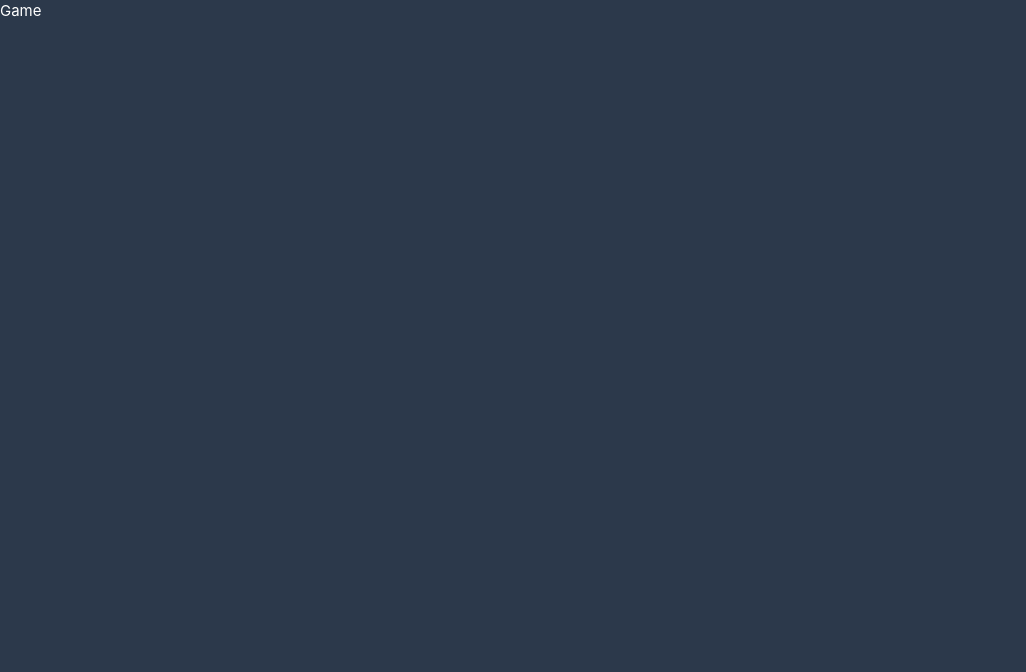
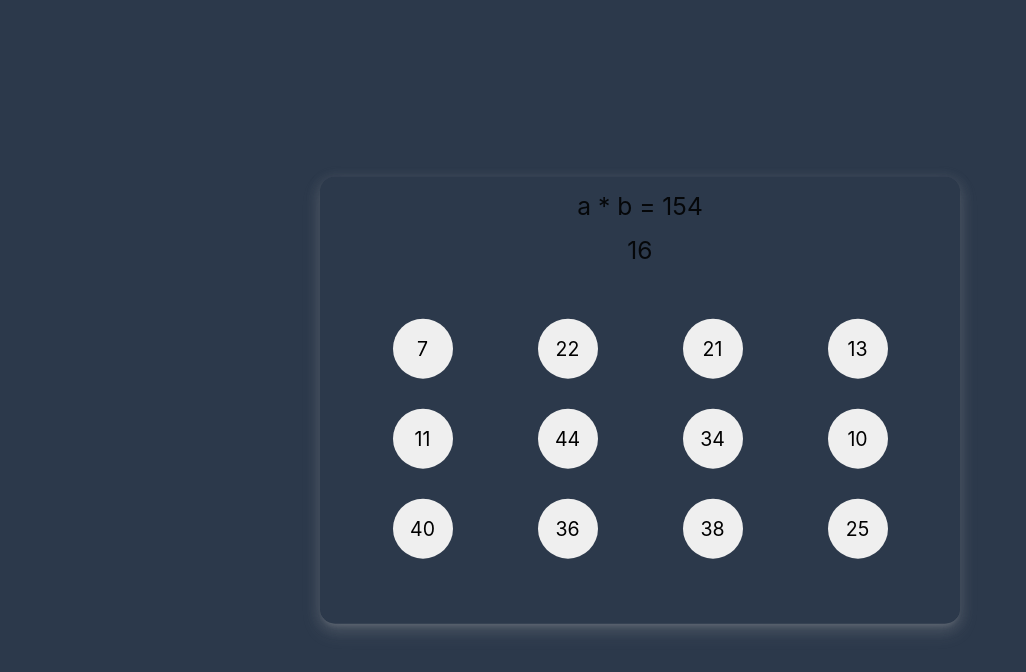
Before and after one commit to priyanshu411/math-game, a React (Vite) app: page /game in a window 1280 px wide. Shown: the top 672 px of the page, without its empty margins (0-1026 px from the left). Built offline with nearby package versions, Linux system fonts and the light colour scheme.

Commit message:
update style

```diff
--- a/src/components/Game.jsx
+++ b/src/components/Game.jsx
@@ -1,8 +1,183 @@
-function Game(){
-    return(
-        <div className="white-text">
-            Game
-        </div>
+import { useState, useEffect, useRef } from "react";
+
+function Game() {
+    const [que, setQue] = useState(null);
+    const timeRef = useRef(10);
+    const operation = ["+", "-", "*", "/"];
+    const totalTime = 20;
+    let totalQue = 10;
+    let intervalId;
+    let a = 0, b = 0;
+    const M = window.M;
+
+    useEffect(() => {
+        setTimeout(generateQue, 1000);
+    }
+        , []);
+
+
+    // start the time
+    let startTime = () => intervalId = setInterval(updateTime, 1000);
+
+
+    // update time
+    let updateTime = () => {
+        console.log("run" + totalQue);
+        let t = Number(timeRef.current.innerHTML);
+        if (t == 0) {
+            resetAll();
+            if (totalQue > 0) {
+                generateQue();
+            }
+            return;
+        }
+        timeRef.current.innerHTML = t - 1;
+
+    }
+
+
+    // reset
+    const resetAll = () => {
+        clearInterval(intervalId);
+        console.log("reset");
+        totalQue--;
+        intervalId = null;
+        setQue(null);
+        timeRef.current.innerHTML = totalTime;
+        a = b = 0;
+
+    }
+
+    // get random number
+    let randomNum = (min, max) => Math.floor(Math.random() * (max - min + 1) + min);
+
+    //set answer
+    function setAns(n1, n2, obj) {
+        switch (obj.oper) {
+            case "+":
+                obj.num1 = n1;
+                obj.num2 = n2;
+                return (n1 + n2);
+            case "-":
+                obj.num1 = n1;
+                obj.num2 = n2;
+                return (n1 - n2);
+            case "*":
+                obj.num1 = n1;
+                obj.num2 = n2;
+                return (n1 * n2);
+            case "/":
+                if (n1 < n2) {
+                    let temp = n1;
+                    n1 = n2;
+                    n2 = temp;
+                }
+                let rem = n1 % n2;
+                n1 = n1 - rem;
+                obj.num1 = n1;
+                obj.num2 = n2;
+                return (n1 / n2);
+
+        }
+    }
+
+
+
+    // generate questions
+    function generateQue() {
+        const min = 1, max = 50;
+        let obj = {};
+        let num = []
+        let n1 = randomNum(min, max);
+        let n2 = randomNum(min, max);
+        obj.oper = operation[randomNum(0, operation.length - 1)];
+        // obj.oper = operation[3];
+        obj.ans = setAns(n1, n2, obj);
+        num.push(obj.num1);
+        num.push(obj.num2);
+        for (let j = 0; j < 10; j++) {
+            let n = randomNum(min, max);
+            if (num.includes(n)) {
+                j--;
+            } else {
+                num.push(n);
+            }
+            obj.ranNum = num;
+        }
+        setQue(obj);
+        timeRef.current.innerHTML = totalTime;
+        console.log(que);
+        console.log(obj);
+        startTime();
+
+    }
+
+
+    // check answer
+    let checkAns = (e) => {
+        let flag = false;
+        if (a === 0) {
+            a = Number(e.target.value);
+            e.target.disabled = true;
+        }
+        else {
+            b = Number(e.target.value);
+            e.target.disabled = true;
+            switch (que.oper) {
+                case "+":
+                    if (a + b == que.ans)
+                        flag = true;
+                case "-":
+                    if (a - b == que.ans)
+                        flag = true;
+                case "*":
+                    if (a * b == que.ans)
+                        flag = true;
+                case "/":
+                    if (a / b == que.ans)
+                        flag = true;
+
+            }
+            if (flag) {
+                M.toast({ html: '<i class="material-icons">done</i>Right Answer', displayLength: 1200, classes: "green darken-1" });
+            }
+            else {
+                M.toast({ html: '<i class="material-icons">close</i>Wrong Answer', displayLength: 1200, classes: "red lighten-1" });
+            }
+            resetAll();
+            // generateQue();
+        }
+
+    }
+
+
+
+    return (
+        <>
+            <section className="row" >
+                <div className="box box-shadow col s10 m6 offset-s1 offset-m3">
+                    <div className="center">
+                        {que != null ?
+                            <h5 >a {que.oper} b = {que.ans}</h5>
+                            : ""
+                        }
+                        <h5 ref={timeRef} ></h5>
+                    </div>
+                    <div className="row p2">
+                        {
+                            que != null ?
+                                que.ranNum.map((n, i) => {
+                                    return (
+                                        <div key={i} className="col s4 m4 l3 center">
+                                            <button value={n} onClick={checkAns} className="my-btn">{n}</button>
+                                        </div>
+                                    );
+                                }) : ""
+                        }
+                    </div>
+                </div>
+            </section>
+        </>
     );
 }
 export default Game;
--- a/src/components/Home.jsx
+++ b/src/components/Home.jsx
@@ -2,11 +2,11 @@ import React from "react";
 import { Link } from "react-router-dom";
 function Home() {
     return (
-        <main className="main">
+        <main>
             <div className="row">
-                <div className="startBox col s10 m6 l4 offset-s1 offset-m3 offset-l4">
-                    <h3 className="center white-text p">Math Game</h3>
-                    <div className="center p">
+                <div className="box box-shadow col s10 m6 l4 offset-s1 offset-m3 offset-l4">
+                    <h3 className="center white-text p2">Math Game</h3>
+                    <div className="center p2">
                         <div className="row center">
                             <div className="col s6">
                                 <a className="btn-floating btn-large waves-effect waves-light red"><i className="material-icons">question_mark</i></a>
--- a/src/css/style.css
+++ b/src/css/style.css
@@ -3,13 +3,7 @@ body {
     height: 100%;
 }
 
-.startBox {
-    border-radius: 15px;
-    margin: 0;
-    position: absolute;
-    top: 50%;
-    -ms-transform: translateY(-50%);
-    transform: translateY(-50%);
+.box-shadow {
     -webkit-box-shadow: 0 8px 17px 2px rgba(182, 182, 182, 0.14),
         0 3px 14px 2px rgba(182, 182, 182, 0.12),
         0 5px 5px -3px rgba(182, 182, 182, 0.2);
@@ -18,6 +12,45 @@ body {
         0 5px 5px -3px rgba(182, 182, 182, 0.2);
 }
 
-.p {
+.box {
+    border-radius: 15px;
+    margin: 0;
+    position: absolute;
+    top: 50%;
+    -ms-transform: translateY(-50%);
+    transform: translateY(-50%);
+}
+
+.p2 {
     padding: 2rem;
 }
+
+.p1 {
+    padding: .5rem;
+}
+
+
+.my-btn {
+    margin: 1rem 0.5rem;
+    border-radius: 50%;
+    font-size: 1.3rem;
+    user-select: none;
+    -webkit-user-select: none;
+    -moz-user-select: none;
+    -ms-user-select: none;
+    cursor: pointer;
+    width: 4rem;
+    height: 4rem;
+    border: none;
+    outline: none;
+}
+
+.load {
+    display: flex;
+    justify-content: center;
+    align-items: center;
+    height: 100vh;
+    color: #ffff;
+    font-size: 5rem;
+
+}
```
